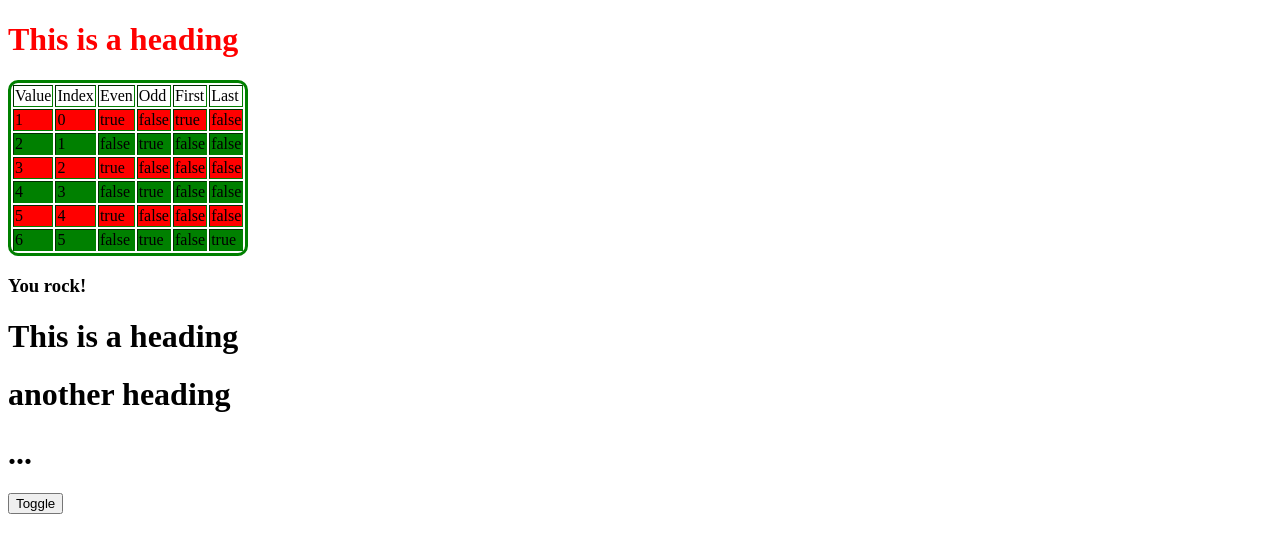
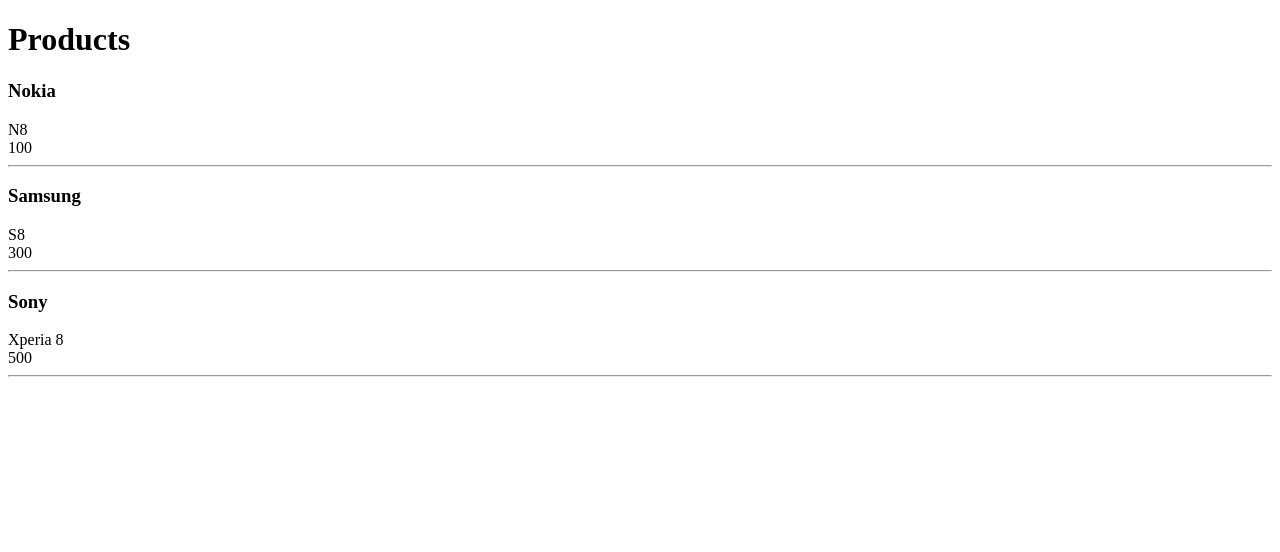
Before and after one commit to Mujib517/angular5.web, an Angular app: page / in a window 1280 px wide. Shown: the top 552 px of the page. Built offline with nearby package versions, Linux system fonts and the light colour scheme.

Commit message:
Products

```diff
--- a/src/app/app.component.ts
+++ b/src/app/app.component.ts
@@ -3,69 +3,27 @@
 @Component({
     selector: 'app-root',
     template: `
-        <h1 [ngClass]="cls">This is a heading</h1>
+    <h1>Products</h1>
 
-        <table border="1" [ngStyle]="styles">
-            <tr>
-                <td>Value</td>
-                <td>Index</td>
-                <td>Even</td>
-                <td>Odd</td>
-                <td>First</td>
-                <td>Last</td>
-            </tr>
-            <tr [ngClass]="{cls1:evn,cls2:odd}"
-            *ngFor="let val of vals;let idx=index;let evn=even;let odd=odd;let fst=first;let lst=last">
-                <td>{{val}}</td>
-                <td>{{idx}}</td>
-                <td>{{evn}}</td>
-                <td>{{odd}}</td>
-                <td>{{fst}}</td>
-                <td>{{lst}}</td>
-            </tr>
-        </table>
-
-        <div [ngSwitch]="age">
-            <h3 *ngSwitchCase="10">You are a kid</h3>
-            <h3 *ngSwitchCase="20">You are young</h3>
-            <h3 *ngSwitchCase="30">You are still young</h3>
-            <h3 *ngSwitchDefault>You rock!</h3>
-        </div>
+    <div *ngFor="let product of products">
+        <h3>{{product.brand}}</h3>
+        <div>{{product.model}}</div>
+        <div>{{product.price}}</div>
+        <hr/>
+    </div>
 
 
-        <div *ngIf="message">
-            <h1>This is a heading</h1>
-            <h1>another heading</h1>
-            <h1>...</h1>
-            <div>
-            </div>
-        </div>
-
-        <button (click)="toggle()">Toggle</button>
     `
 })
 export class AppComponent {
-    styles = {
-        border: '3px solid green',
-        'border-radius': '10px'
-    };
-    message: boolean = true;
-    vals: number[] = [1, 2, 3, 4, 5, 6];
-    age: number = 0;
-    cls: any = { fg: true, bg: false };
-    //string,string[],object
-    toggle() {
-        this.message = !this.message;
+    products: any[];
 
-        // let age=20;
-        // switch(age){
-        //     case 10:
-        //     break;
-        //     case 20:
-        //     break;
-        //     default:
-        //     break;
-        // }
+    constructor() {
+        this.products = [
+            { id: 1, brand: "Nokia", model: "N8", price: 100, inStock: true },
+            { id: 2, brand: "Samsung", model: "S8", price: 300, inStock: true },
+            { id: 3, brand: "Sony", model: "Xperia 8", price: 500, inStock: true }];
+        console.warn("constructor executed");
     }
 }
 
```
